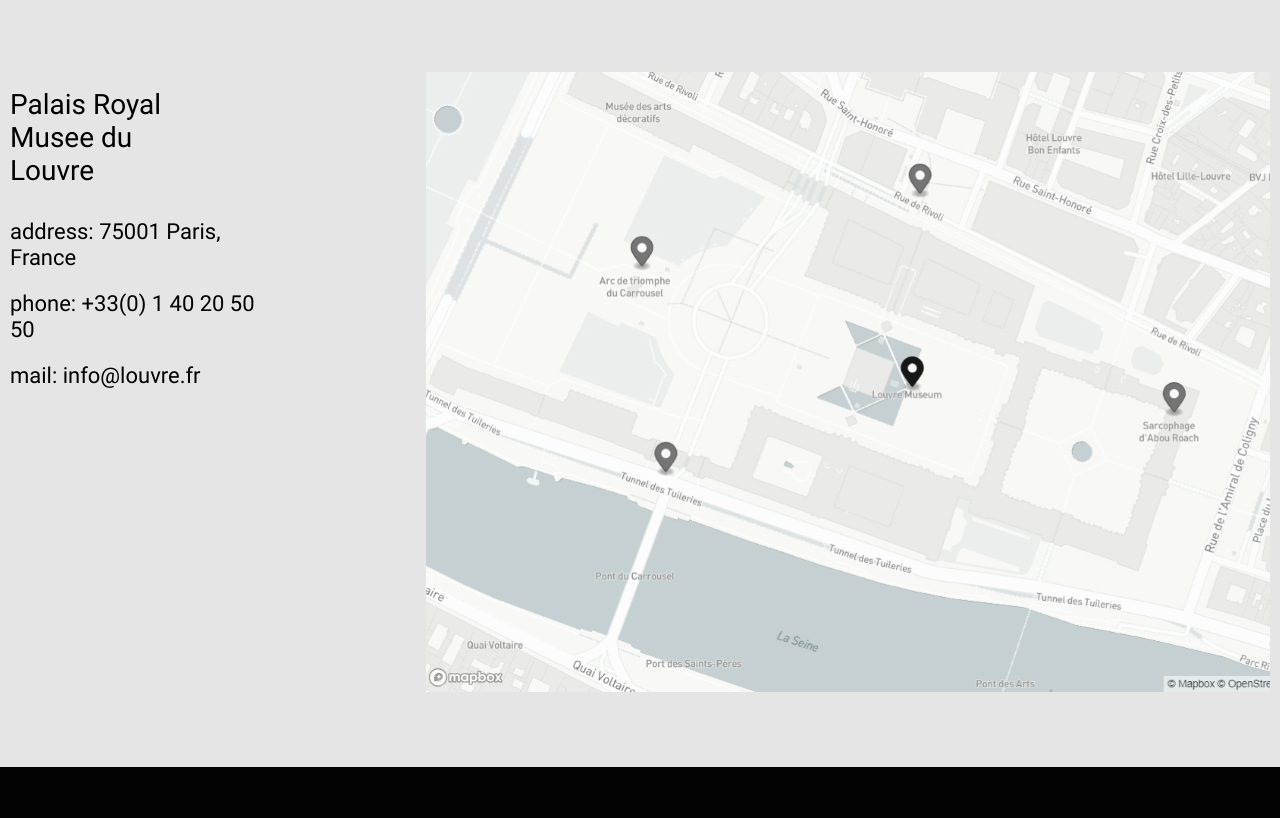
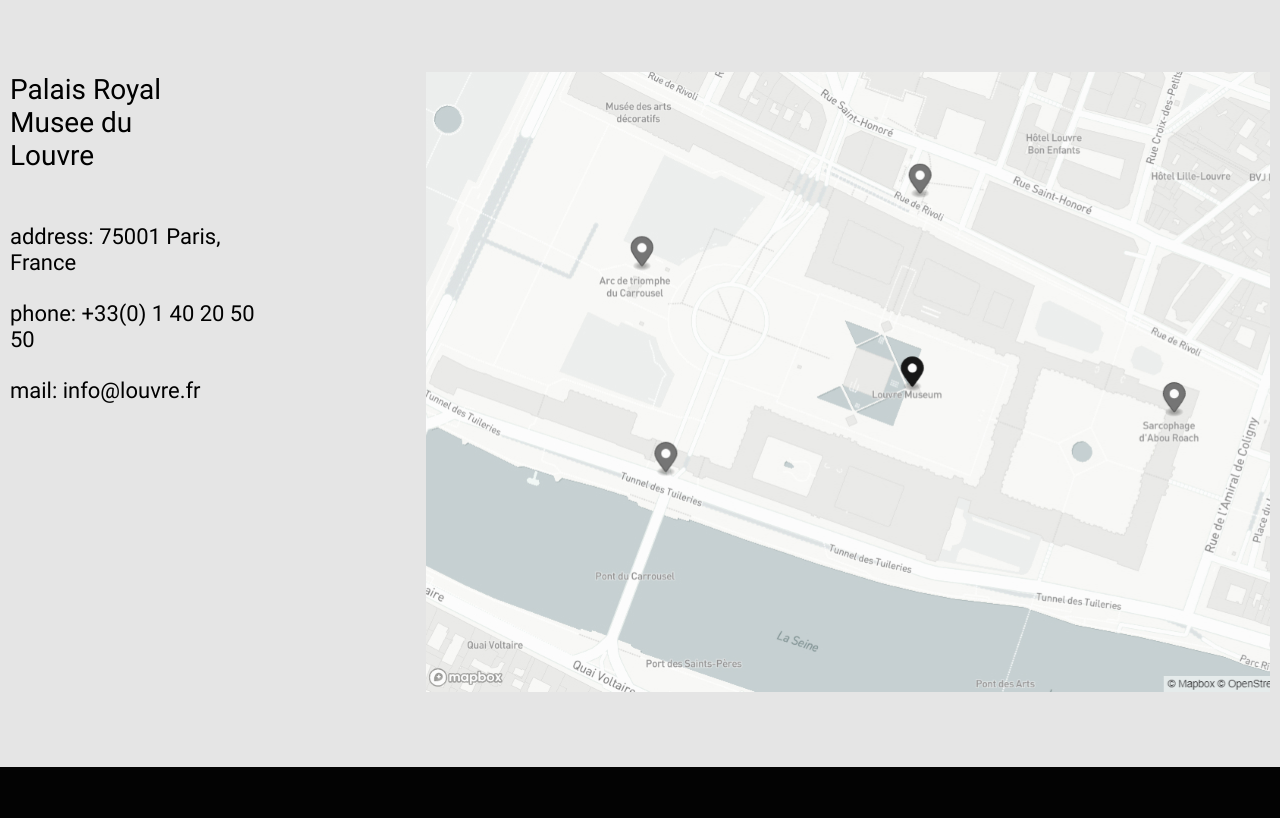
Before and after one commit to Andreizayaz/Museum, a website: page index.html in a window 1280 px wide. Shown: the part 8447-9265 px from the top of the page. Drawn offline with Linux system fonts and the light colour scheme.

Commit message:
feat: make changes in section 'contacts' to match new layout

```diff
--- a/scss/layout/_contacts.scss
+++ b/scss/layout/_contacts.scss
@@ -15,7 +15,6 @@
   &__column {
     &:first-child {
       width: 21%;
-      padding-top: 15px;
     }
 
     &:last-child {
@@ -28,7 +27,7 @@
   }
 
   &__subheading {
-    margin-bottom: 32px;
+    margin-bottom: 52px;
     width: 71%;
     @include text(inherit, $normal-font-size, $little-line-height, $medium-font-weight, inherit, left, none, 0);
   }
@@ -46,7 +45,7 @@
   @include text(inherit, $little-font-size, $little-line-height, $light-font-weight, inherit, left, none, 0);
 
   &__item:not(:last-child) {
-    margin-bottom: 20px;
+    margin-bottom: 25px;
   }
 
   &__link {
```
Also changed, not shown: css/main.css, 1 other file.
